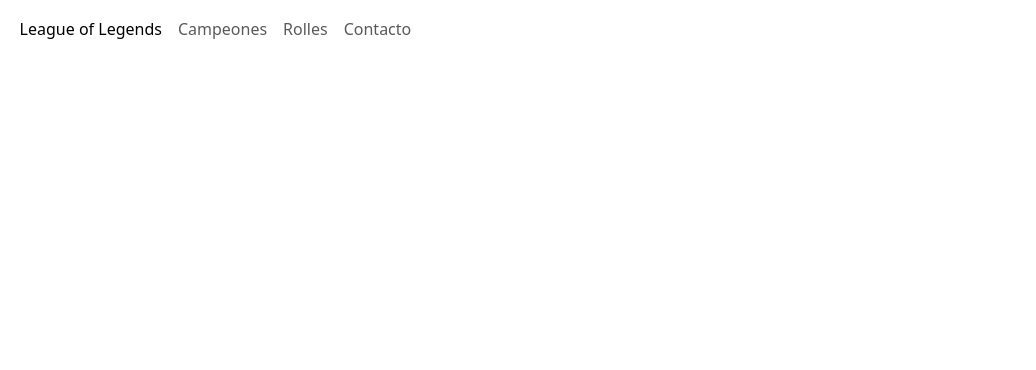
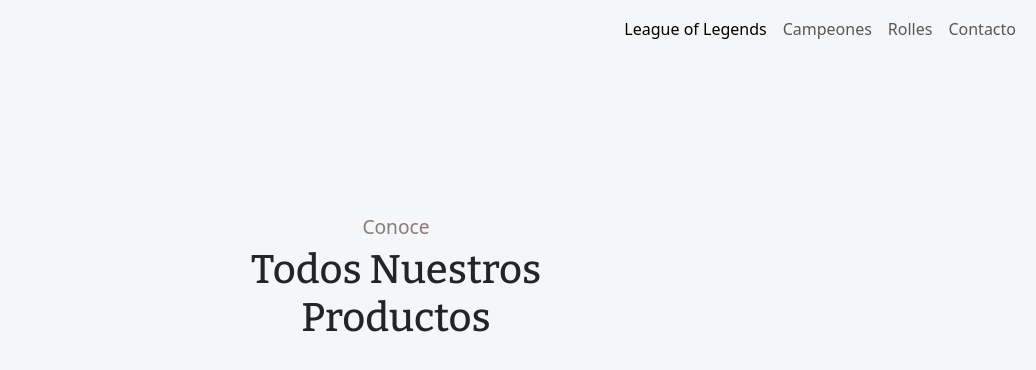
Before and after one commit to iWildGuns/iGuns.bootstrap_repository, a plain HTML site: page index.html in a window 1280 px wide. Shown: the full height of the page, 244-1280 px from the left. Drawn offline with nearby package versions, Linux system fonts and the light colour scheme; a web font is replaced by a local one.

Commit message:
actualizacion de estilos

```diff
--- a/css/estilos.css
+++ b/css/estilos.css
@@ -0,0 +1,48 @@
+/* Barra de navegacion */
+
+.navbar {
+  padding: 2rem;
+  background-color: #f5f6f7;
+}
+
+.navbar-collapse {
+  align-items: center;
+  justify-content: space-between;
+}
+
+/* Estilos Generales */
+section {
+  display: flex;
+  flex-direction: column;
+  align-items: center;
+  justify-content: center;
+}
+
+h1 {
+  font-size: 2.5rem;
+  font-family: "Bitter", serif;
+}
+
+/* Seccion Hero */
+.hero {
+  background-color: #f5f6f7;
+  min-height: 450px;
+  text-align: center;
+}
+
+.hero-principal {
+  padding: 3rem;
+}
+
+.hero-principal h3 {
+  font-size: 1.2rem;
+  color: #887a7a;
+}
+
+/* Adaptable (Responsivo) */
+
+@media screen and (max-width: 765px) {
+  .navbar-brand {
+    display: none;
+  }
+}
--- a/index.html
+++ b/index.html
@@ -16,6 +16,13 @@
       rel="stylesheet"
       integrity="sha384-QWTKZyjpPEjISv5WaRU9OFeRpok6YctnYmDr5pNlyT2bRjXh0JMhjY6hW+ALEwIH"
       crossorigin="anonymous"
+    />
+    <!-- Google Fonts -->
+    <link rel="preconnect" href="https://fonts.googleapis.com" />
+    <link rel="preconnect" href="https://fonts.gstatic.com" crossorigin />
+    <link
+      href="https://fonts.googleapis.com/css2?family=Bitter:ital,wght@0,100..900;1,100..900&family=Genos:wght@100&display=swap"
+      rel="stylesheet"
     />
   </head>
   <body>
@@ -73,6 +80,21 @@
       </div>
     </nav>
 
+    <!-- Seccion Hero -->
+    <section class="hero align-items-stretch">
+      <div
+        class="hero-principal d-flex flex-column justify-content-center align-items-center"
+      >
+        <img src="" alt="" />
+        <h3 class="align-content-center">Conoce</h3>
+        <h1 class="align-content-center">
+          Todos Nuestros
+          <br />
+          Productos
+        </h1>
+      </div>
+    </section>
+
     <script
       src="https://cdn.jsdelivr.net/npm/bootstrap@5.3.3/dist/js/bootstrap.bundle.min.js"
       integrity="sha384-YvpcrYf0tY3lHB60NNkmXc5s9fDVZLESaAA55NDzOxhy9GkcIdslK1eN7N6jIeHz"
```
